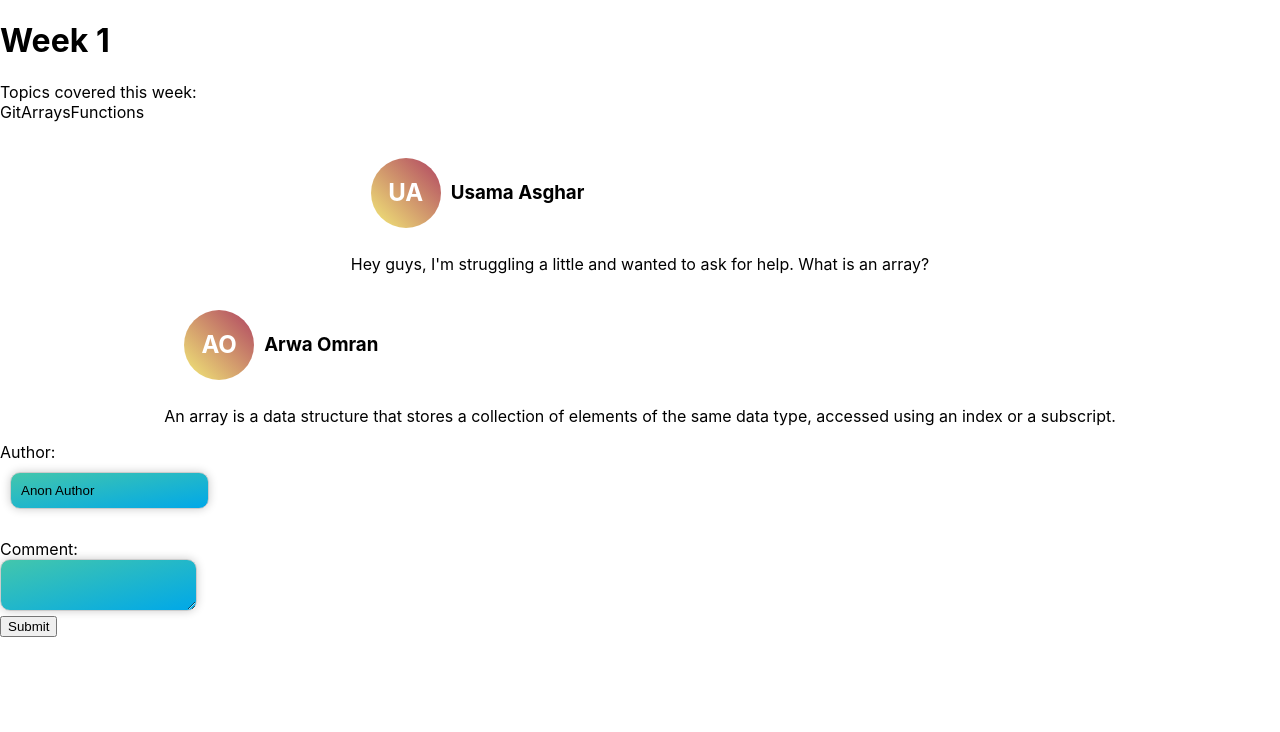
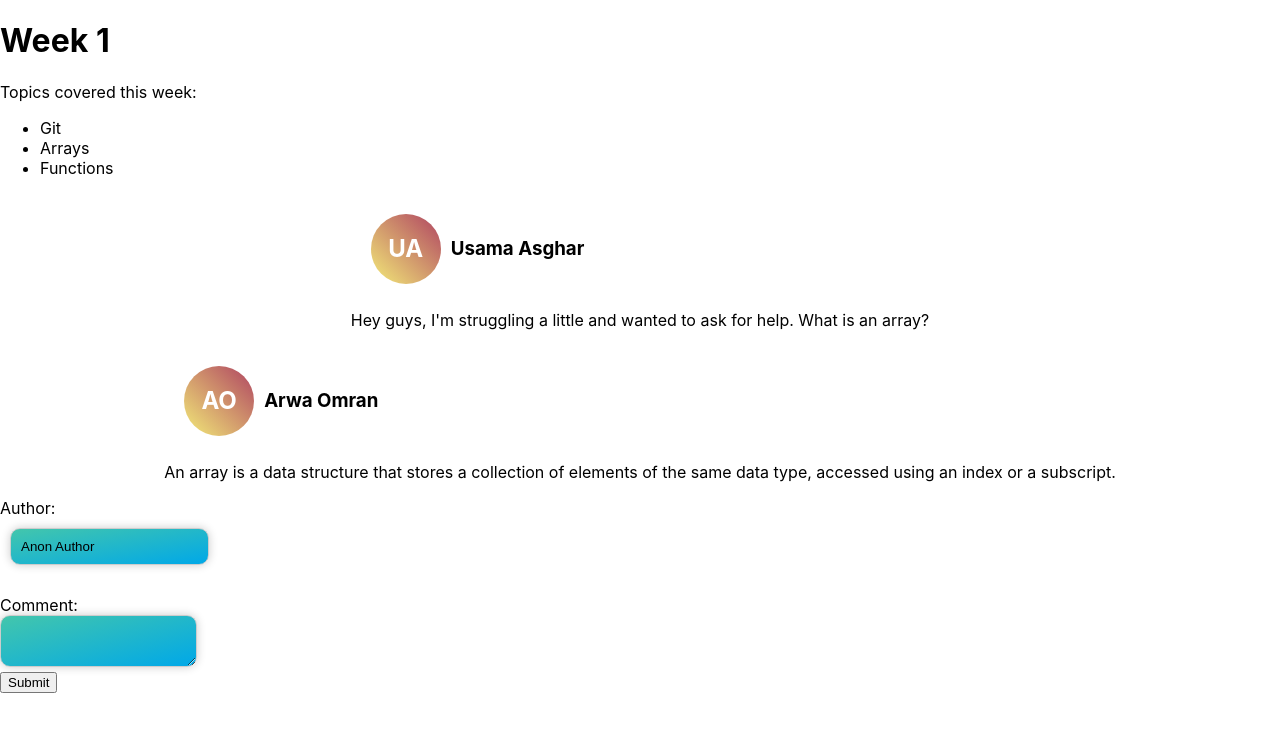
Before and after one commit to usama-asghar1/BootcampersSurvivalGuide, a React (Create React App) app: page /forums/1 in a window 1280 px wide. Shown: the top 732 px of the page. Built offline with nearby package versions, Linux system fonts and the light colour scheme.

Commit message:
resolved conflict w topics

```diff
--- a/src/Forum/blogpost.js
+++ b/src/Forum/blogpost.js
@@ -1,26 +1,15 @@
-/*
-export default function BlogPost({ title, topics }) {
-  return (
-    <div>
-      <h1>{title}</h1>
-      <p>Topics covered this week:</p>
-      <ul>
+export default function BlogPost({title, topics}) {
+    return (
+      <div>
+        <h1>{title}</h1>
+        <p>Topics covered this week: </p>
+
+        <ul>
       <li>{topics[0]}</li>
       <li>{topics[1]}</li>
       <li>{topics[2]}</li>
 
       </ul>
-    </div>
-  );
-}
-*/
-
-export default function BlogPost({title, topics}) {
-    return (
-      <div>
-        <h1>{title}</h1>
-        <p>Topics covered this week: <br/>
-        {topics}</p>
 
       </div>
     )
```
